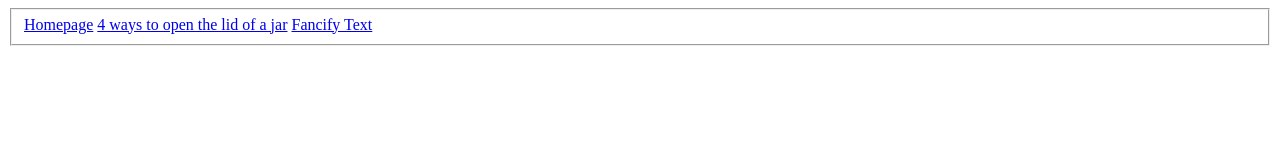
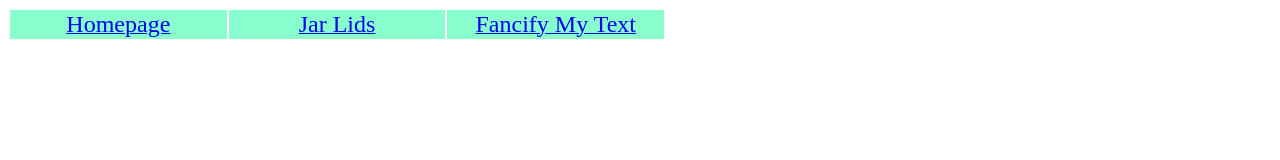
Before and after one commit to TrueSgtMonkey/top_4_ways_to_open_lids_off_jars, a plain HTML site: page navigation.html in a window 1280 px wide. Drawn offline with Linux system fonts and the light colour scheme.

Commit message:
Update navigation.html

```diff
--- a/navigation.html
+++ b/navigation.html
@@ -7,10 +7,19 @@
     <title>Nav</title>
 </head>
 <body>
-    <fieldset>
-        <a href="index.html">Homepage</a>
-        <a href="jars.html">4 ways to open the lid of a jar</a>
-        <a href="fancifymytext.html">Fancify Text</a>
-      </fieldset>
+<table>
+  <tbody><tr>
+    <td width="25%" bgcolor="#88FFCC" align="center">
+      <a href="index.html"><font size="5">Homepage</font></b></a>
+    </td>
+    <td width="25%" bgcolor="#88FFCC" align="center">
+      <a href="jars.html"><font size="5">Jar Lids</font></b></a>
+    </td>
+    <td width="25%" bgcolor="#88FFCC" align="center">
+      <a href="fancifymytext.html"><font size="5">Fancify My Text</font></b></a>
+    </td>
+  </tr>
+  </tbody>
+</table>
 </body>
 </html>
```
